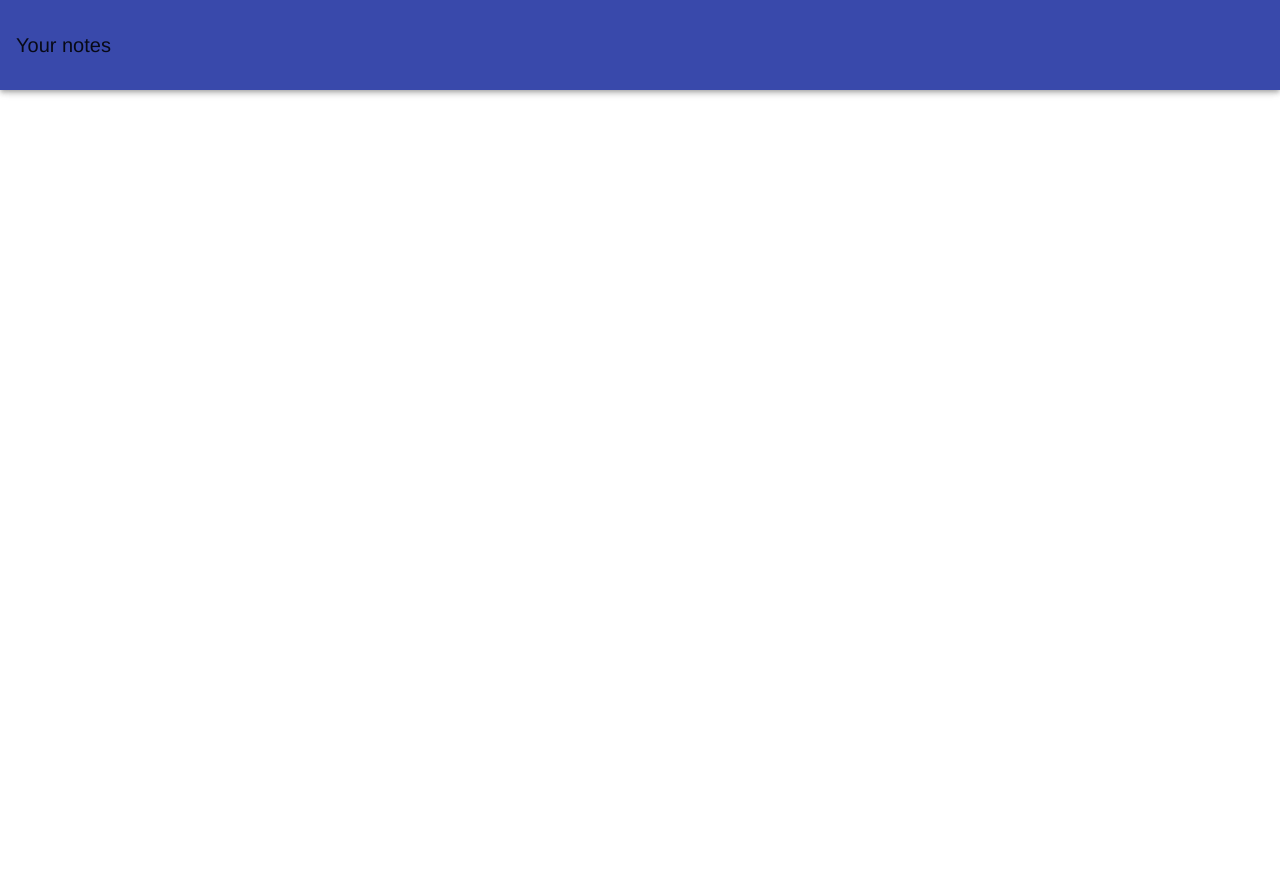
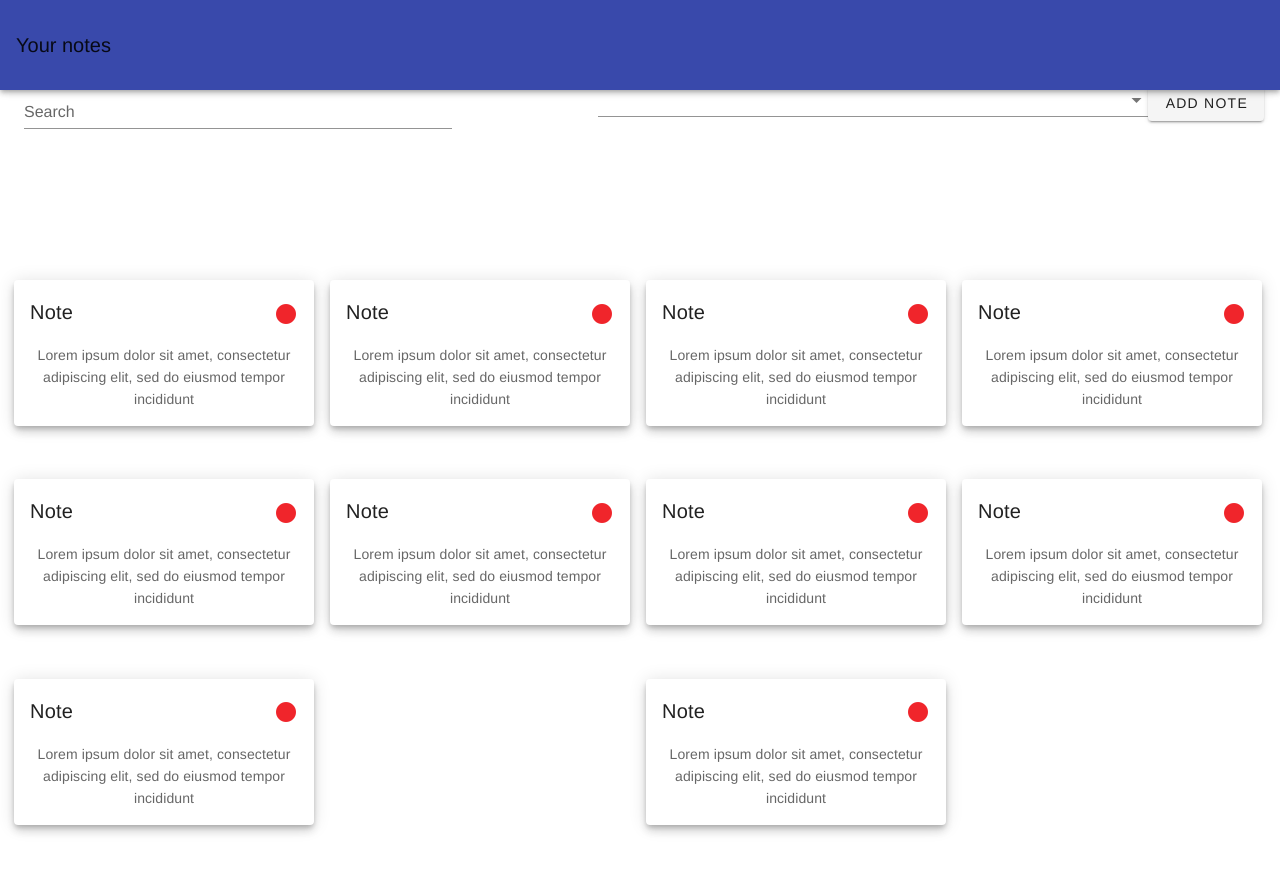
Before and after one commit to Tynianov/notes_frontend, a Vue app: page / in a window 1280 px wide. Built offline with nearby package versions, Linux system fonts and the light colour scheme; no server answers.

Commit message:
add changes on dashboard

```diff
--- a/package.json
+++ b/package.json
@@ -21,6 +21,7 @@
     "babel-eslint": "^10.0.3",
     "eslint": "^6.7.2",
     "eslint-plugin-vue": "^6.1.2",
+    "material-design-icons-iconfont": "^5.0.1",
     "vue-template-compiler": "^2.6.11"
   },
   "eslintConfig": {
--- a/src/components/dashboard/Dashboard.vue
+++ b/src/components/dashboard/Dashboard.vue
@@ -5,12 +5,47 @@
         >
             <v-toolbar-title>Your notes</v-toolbar-title>
         </v-app-bar>
+        <v-layout column mt-8>
+            <v-layout row wrap justify-space-between ml-2>
+                <v-flex xs12 sm4 ml-4>
+                    <v-text-field
+                        type="text"
+                        label="Search"
+                    >
+                    </v-text-field>
+                </v-flex>
+                <v-flex sm6 mr-10>
+                    <v-layout row align-center>
+                        <v-select
+                            :items="getFilterItems"
+                        />
+                        <v-btn>Add Note</v-btn>
+                    </v-layout>
+                </v-flex>
+            </v-layout>
+
+            <v-layout row wrap ml-2 mr-2>
+                <v-flex  v-for="i in 10">
+                    <NoteCard/>
+                </v-flex>
+            </v-layout>
+        </v-layout>
     </v-app>
 </template>
 
 <script>
+    import NoteCard from "@/components/dashboard/NoteCard";
+
     export default {
-        name: "Dashboard"
+        name: "Dashboard",
+        components: {NoteCard},
+        data: () => ({
+        }),
+        computed:{
+            getFilterItems(){
+                return ["Red", "Green", "Blue"]
+            }
+        }
     }
 </script>
 
--- /dev/null
+++ b/src/components/dashboard/NoteCard.vue
@@ -0,0 +1,49 @@
+<template>
+    <v-hover  v-slot:default="{ hover }">
+        <v-card class="note-card"
+            :elevation="hover ? 16 : 6"
+            @click="openNoteModal"
+        >
+            <v-card-title>
+                {{title}}
+                <v-spacer></v-spacer>
+                <span :style="{color: color}">
+                    <v-icon class="inline-icon" :color="color">brightness_1</v-icon>
+                </span>
+            </v-card-title>
+            <v-card-text>
+                {{text}}
+            </v-card-text>
+        </v-card>
+    </v-hover>
+</template>
+
+<script>
+    export default {
+        name: "NoteCard",
+        props:{
+            note: Object,
+            click: Function
+        },
+        data: () => ({
+            created: '',
+            notify_at: '',
+            title: 'Note',
+            text: 'Lorem ipsum dolor sit amet, consectetur adipiscing elit, sed do eiusmod tempor incididunt',
+            color: '#f0252b'
+        }),
+        methods: {
+            openNoteModal(){
+                alert('hello')
+            }
+        }
+    }
+</script>
+
+<style scoped>
+.note-card{
+    margin: 6px;
+    max-width: 300px;
+    max-height: 400px;
+}
+</style>
--- a/src/plugins/vuetify.js
+++ b/src/plugins/vuetify.js
@@ -1,9 +1,14 @@
 import Vue from 'vue'
 import Vuetify from 'vuetify'
 import 'vuetify/dist/vuetify.min.css'
+import 'material-design-icons-iconfont/dist/material-design-icons.css'
 
-Vue.use(Vuetify)
+Vue.use(Vuetify);
 
-const opts = {}
+const opts = {
+    icons: {
+        iconfont: 'md'
+    }
+};
 
 export default new Vuetify(opts)
```
Also changed, not shown: 1 other file (tests, documents, lock files or other folders).
